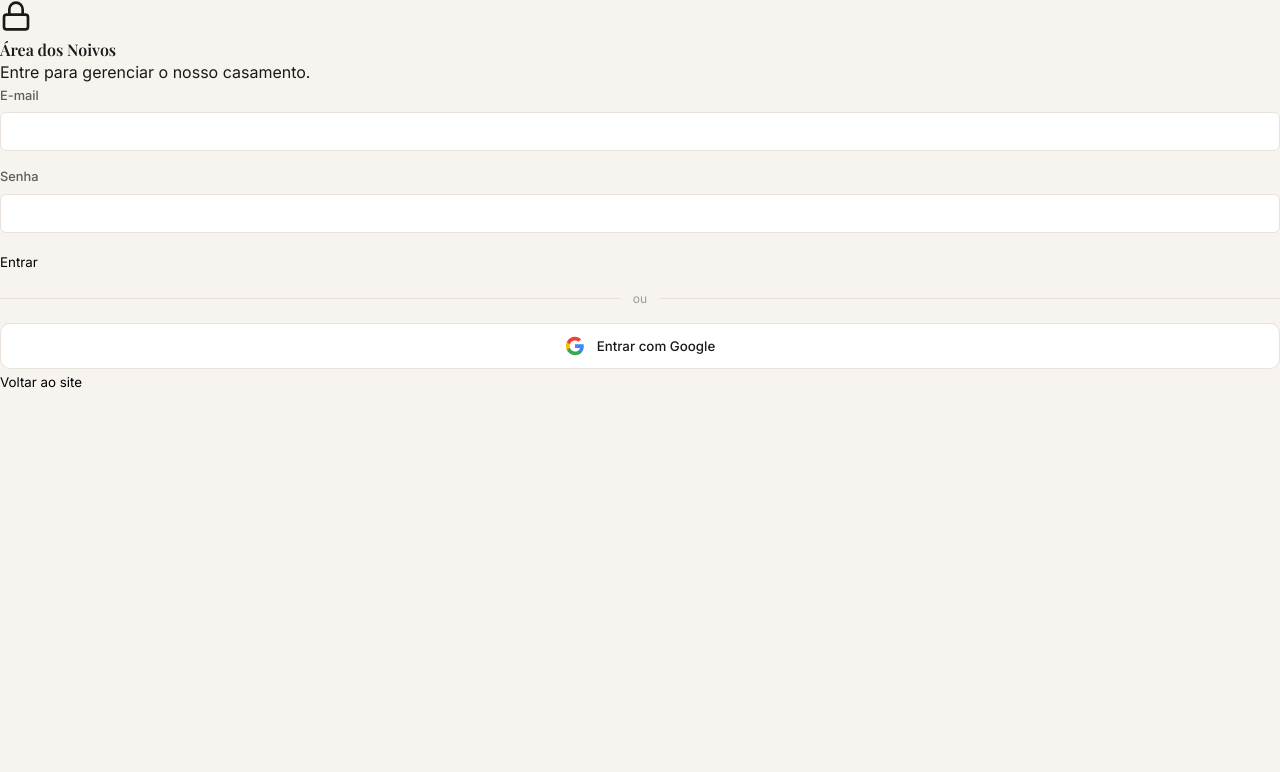
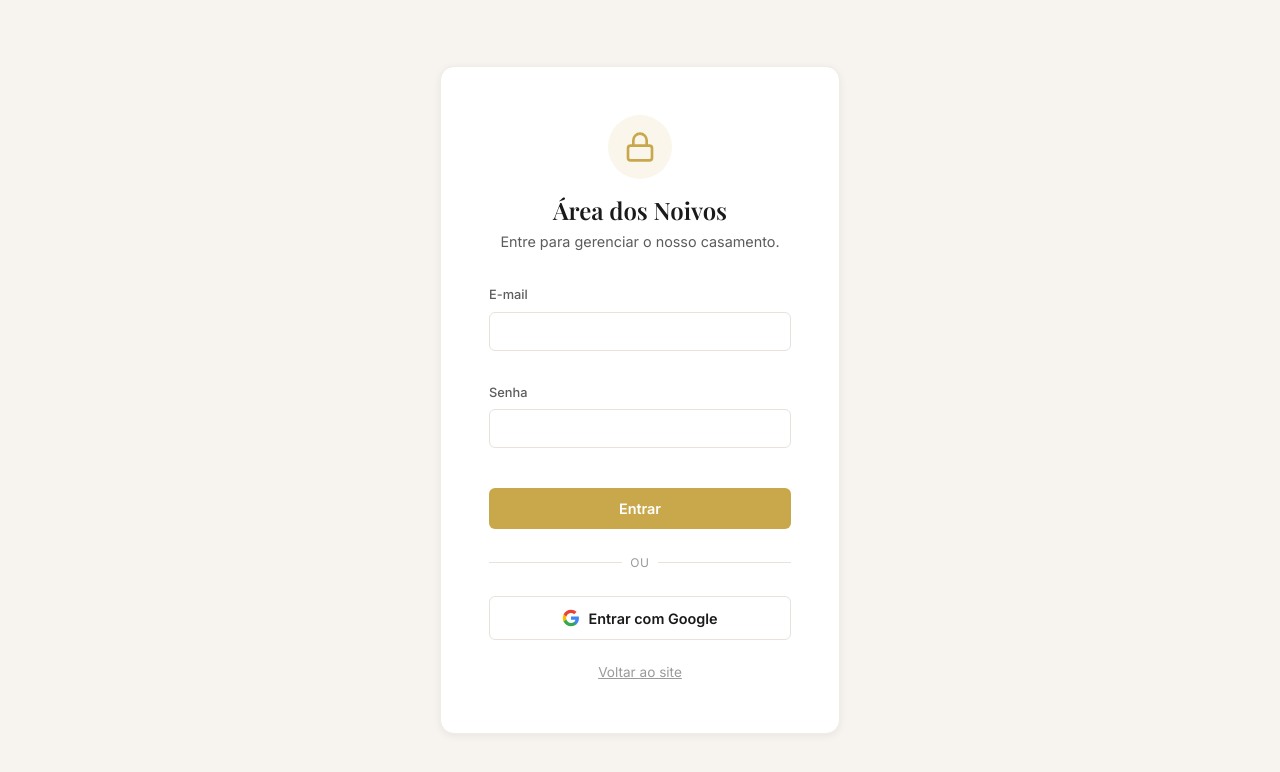
Before and after one commit to drferreiraaz/Wedding-Registry, a React (Vite) app: page /login in a window 1280 px wide. Shown: the top 772 px of the page. Built offline with nearby package versions, Linux system fonts and the light colour scheme; no server answers; a web font is replaced by a local one.

Commit message:
fix: restore Tailwind classes in Login.jsx and add Google button

```diff
--- a/src/pages/Login/Login.jsx
+++ b/src/pages/Login/Login.jsx
@@ -43,16 +43,16 @@ function Login() {
   };
 
   return (
-    <div className="login-page">
-      <div className="login-card">
-        <div className="login-icon">
+    <div className="min-h-screen flex items-center justify-center bg-background p-md">
+      <div className="bg-surface border border-border-light rounded-lg p-2xl w-full max-w-[400px] text-center shadow-md">
+        <div className="w-16 h-16 bg-primary-lighter text-primary rounded-full flex items-center justify-center mx-auto mb-md">
           <Lock size={32} />
         </div>
-        <h1 className="login-title">Área dos Noivos</h1>
-        <p className="login-subtitle">Entre para gerenciar o nosso casamento.</p>
+        <h1 className="font-serif text-[1.5rem] font-semibold text-text-primary mb-xs">Área dos Noivos</h1>
+        <p className="text-[0.9rem] text-text-secondary mb-xl">Entre para gerenciar o nosso casamento.</p>
 
-        <form onSubmit={handleSubmit} className="login-form" autoComplete="off">
-          {error && <div className="login-error">{error}</div>}
+        <form onSubmit={handleSubmit} className="flex flex-col gap-md text-left" autoComplete="off">
+          {error && <div className="bg-badge-high text-badge-high-text p-sm rounded-sm text-[0.85rem] text-center">{error}</div>}
 
           <div className="form-group">
             <label className="form-label" htmlFor="email">E-mail</label>
@@ -82,7 +82,7 @@ function Login() {
 
           <button
             type="submit"
-            className="login-btn"
+            className="w-full p-[12px] bg-primary text-white rounded-sm text-[0.9rem] font-semibold mt-sm transition-colors duration-200 ease-[ease] hover:bg-primary-hover disabled:opacity-60 disabled:cursor-not-allowed"
             disabled={loading}
           >
             {loading ? 'Entrando...' : 'Entrar'}
@@ -90,9 +90,9 @@ function Login() {
         </form>
 
         {/* Divisor visual */}
-        <div className="flex items-center gap-3 my-4">
+        <div className="flex items-center gap-sm my-lg">
           <div className="flex-1 h-px bg-border"></div>
-          <span className="text-xs text-text-muted">ou</span>
+          <span className="text-[0.75rem] text-text-muted uppercase tracking-wider">ou</span>
           <div className="flex-1 h-px bg-border"></div>
         </div>
 
@@ -101,9 +101,9 @@ function Login() {
           type="button"
           onClick={handleGoogleLogin}
           disabled={loading}
-          className="w-full flex items-center justify-center gap-3 py-3 px-4 bg-white border border-border rounded-md text-text-primary font-medium hover:bg-surface-alt transition-colors disabled:opacity-50 cursor-pointer"
+          className="w-full flex items-center justify-center gap-sm py-[12px] px-md bg-white border border-border rounded-sm text-[0.9rem] font-semibold text-text-primary transition-colors duration-200 ease-[ease] hover:bg-surface-alt disabled:opacity-60 disabled:cursor-not-allowed cursor-pointer"
         >
-          <svg className="w-5 h-5" viewBox="0 0 24 24">
+          <svg className="w-[18px] h-[18px]" viewBox="0 0 24 24">
             <path fill="#4285F4" d="M22.56 12.25c0-.78-.07-1.53-.2-2.25H12v4.26h5.92c-.26 1.37-1.04 2.53-2.21 3.31v2.77h3.57c2.08-1.92 3.28-4.74 3.28-8.09z"/>
             <path fill="#34A853" d="M12 23c2.97 0 5.46-.98 7.28-2.66l-3.57-2.77c-.98.66-2.23 1.06-3.71 1.06-2.86 0-5.29-1.93-6.16-4.53H2.18v2.84C3.99 20.53 7.7 23 12 23z"/>
             <path fill="#FBBC05" d="M5.84 14.09c-.22-.66-.35-1.36-.35-2.09s.13-1.43.35-2.09V7.07H2.18C1.43 8.55 1 10.22 1 12s.43 3.45 1.18 4.93l2.85-2.22.81-.62z"/>
@@ -112,7 +112,7 @@ function Login() {
           Entrar com Google
         </button>
 
-        <button className="login-back" onClick={() => navigate('/')}>
+        <button className="mt-lg text-[0.85rem] text-text-muted underline hover:text-text-primary" onClick={() => navigate('/')}>
           Voltar ao site
         </button>
       </div>
```
